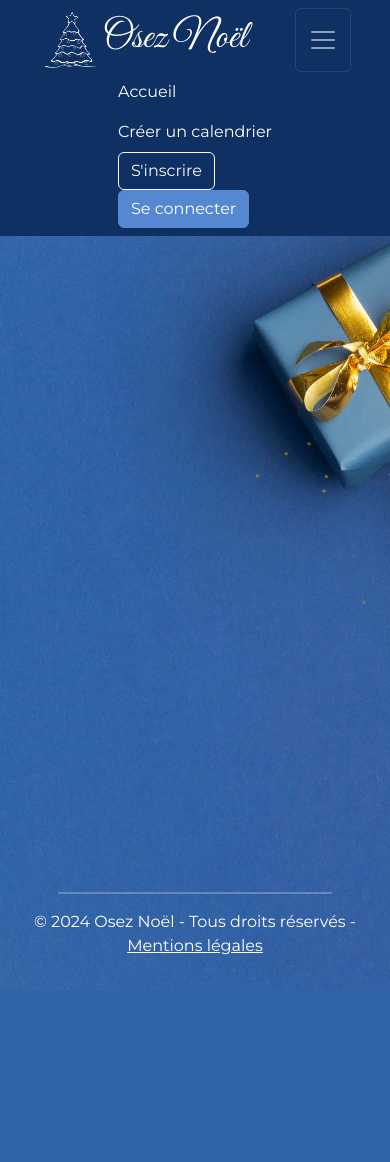
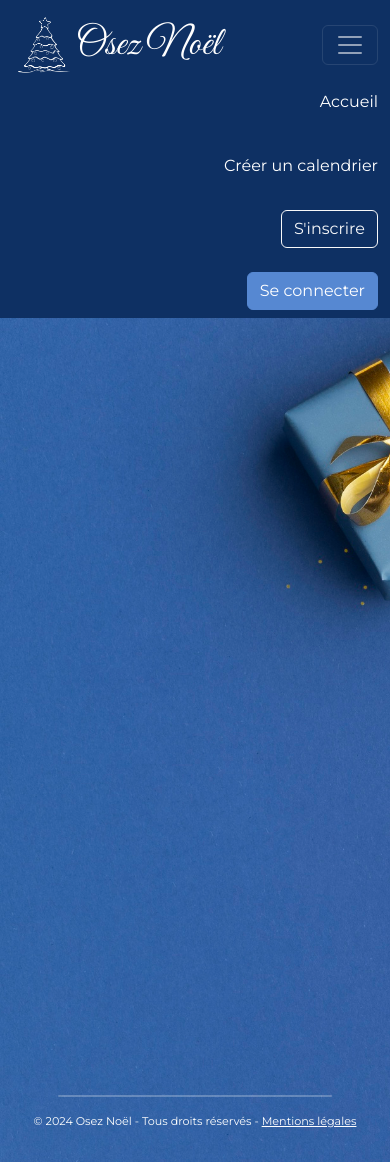
Before and after one commit to jeanne-bdh/OsezNoel, a PHP site: page / in a window 390 px wide, after a click that opens the changed part. Before the commit the page ends 990 px from the top, so only its background shows below. Run offline with PHP 8.4, Linux system fonts and the light colour scheme; some libraries are stand-ins or nearby versions.

Commit message:
page home responsive

```diff
--- a/index.html
+++ b/index.html
@@ -15,31 +15,35 @@
     <header>
         <!-- NAVBAR -->
         <nav class="navbar navbar-expand-lg navbar-dark bg-dark">
-            <div class="container-fluid">
-                <div class="d-flex justify-content-between">
-                    <div>
-                    <a class="navbar-brand me-5" href="/"><img src="/assets/images/logo_Xtree.png" alt="logo arbre de Noel">Osez
+            <div class="container-fluid d-flex justify-content-between align-items-center">
+
+                <!-- Logo -->
+                <a class="navbar-brand d-flex align-items-center me-5" href="/"><img src="/assets/images/logo_Xtree.png"
+                        alt="logo arbre de Noel">Osez
                     Noël</a>
-                    </div>
-                    <button class="navbar-toggler" type="button" data-bs-toggle="collapse" data-bs-target="#navbarNav"
-                        aria-controls="navbarNav" aria-expanded="false" aria-label="Toggle navigation">
+
+                <!-- Menu burger -->
+                <button class="navbar-toggler ms-auto" type="button" data-bs-toggle="collapse"
+                    data-bs-target="#navbarNav" aria-controls="navbarNav" aria-expanded="false"
+                    aria-label="Toggle navigation">
                     <span class="navbar-toggler-icon"></span>
                 </button>
-                </div>
-                <!-- <div class="d-flex justify-content-end flex-nowrap"> -->
+
+                <!-- Menu de navigation -->
                 <div class="collapse navbar-collapse" id="navbarNav">
-                        <ul class="navbar-nav ms-auto">
+                    <ul class="navbar-nav ms-auto gap-4">
                         <li class="nav-item">
-                                <a class="nav-link text-white" href="/">Accueil</a>
+                            <a class="nav-link" href="/">Accueil</a>
                         </li>
                         <li class="nav-item">
-                                <a class="nav-link text-white text-nowrap" href="/createCalendar">Créer un calendrier</a>
+                            <a class="nav-link" href="/createCalendar">Créer un
+                                calendrier</a>
                         </li>
                         <li class="nav-item">
                             <a href="/register" type="button" class="btn btn-outline-light">S'inscrire</button></a>
                         </li>
                         <li class="nav-item">
-                                <a href="/login"><button type="button" class="btn btn-primary text-white text-nowrap">Se
+                            <a href="/login"><button type="button" class="btn btn-primary text-nowrap text-white">Se
                                     connecter</button></a>
                         </li>
                     </ul>
--- a/scss/main.scss
+++ b/scss/main.scss
@@ -1,14 +1,18 @@
 @import url('https://fonts.googleapis.com/css2?family=Great+Vibes&family=Montserrat:ital,wght@0,100..900;1,100..900&display=swap');
 @import 'custom';
 
+body {
+    a {
+        color: $white;
+    }
+
+    p {
+        color: $white;
+    }
+}
+
 // NAVBAR
 nav {
-    .container-fluid {
-        @media (max-width: 992px) {
-            display: flex;
-            flex-direction: column;
-        }
-    }
 
     img {
         width: 4rem;
@@ -18,9 +22,94 @@ nav {
         font-family: $font-family-display;
         font-size: 40px;
     }
+
+    .nav-link {
+        color: $white;
+        white-space: nowrap;
+    }
+
+    .navbar-collapse {
+        display: flex;
+        justify-content: flex-end;
+        text-align: end;
+    }
 }
 
-//
+// MAIN HOME
+.main-home {
+
+    h1 {
+        font-size: 50px;
+        padding: 300px 0 20px 100px;
+    }
+
+    svg {
+        width: 4%;
+        fill: $white;
+    }
+
+    p {
+        padding-left: 150px;
+    }
+
+    .link-main-home {
+        padding: 30px 0 30px 140px;
+        display: flex;
+        flex-direction: row;
+        align-items: center;
+
+        .link-example {
+            padding-left: 3rem;
+            margin-left: 3rem;
+        }
+    }
+
+    @media (max-width : 768px) {
+        h1 {
+            font-size: 1.5rem;
+            padding: 100px 0 20px 20px;
+        }
+
+        svg {
+            width: 4%;
+            fill: $white;
+        }
+
+        p {
+            font-size: 0.8rem;
+            padding-left: 25px;
+
+        }
+
+        picture {
+            img {
+                width: 5%;
+            }
+        }
+
+        .link-main-home {
+            padding: 100px 0 0px 20px;
+            display: flex;
+            flex-direction: column;
+
+            a {
+                padding-bottom: 30px;
+            }
+
+            button {
+                font-size: 0.9rem;
+            }
+
+            .link-example {
+                padding-left: 0;
+                margin-left: 0;
+                text-align: center;
+            }
+        }
+    }
+}
+
+// BACKGROUND HOME
 .bg-home {
     background-image: url(/assets/images/fond_home.jpg);
     background-size: cover;
@@ -29,39 +118,14 @@ nav {
     display: flex;
     flex-direction: column;
     justify-content: space-between;
-}
 
-//
-body {
-
-    a,
-    p {
-        color: $white;
-    }
-
-}
-
-//
-h1 {
-    font-size: 50px;
-    padding: 300px 0 20px 100px;
-    color: $white;
-}
-
-//
-.main-home {
-    svg {
-        width: 1.2%;
-        fill: $white;
-    }
-
-    p {
-        padding-left: 150px;
-
-    }
-
-    .link-main-home {
-        padding: 30px 0 0 140px;
+    @media (max-width : 768px) {
+        background-image: url(/assets/images/fond_home.jpg);
+        background-size: cover;
+        background-repeat: no-repeat;
+        background-position: left;
+        width: 100vw;
+        height: 100vh;
     }
 }
 
@@ -79,3 +143,17 @@ h1 {
         margin-top: 200px;
     }
 }
+
+// FOOTER
+
+footer {
+    @media (max-width: 768px) {
+        p {
+            font-size: 0.7rem;
+        }
+
+        a {
+            font-size: 0.7rem;
+        }
+    }
+}
```
Also changed, not shown: pages/home.html (+14 -9 lines), assets/css/main.css, assets/images/rb_2148350629.png (added), 1 other file. Lines whose indentation alone changed are shown as unchanged.
